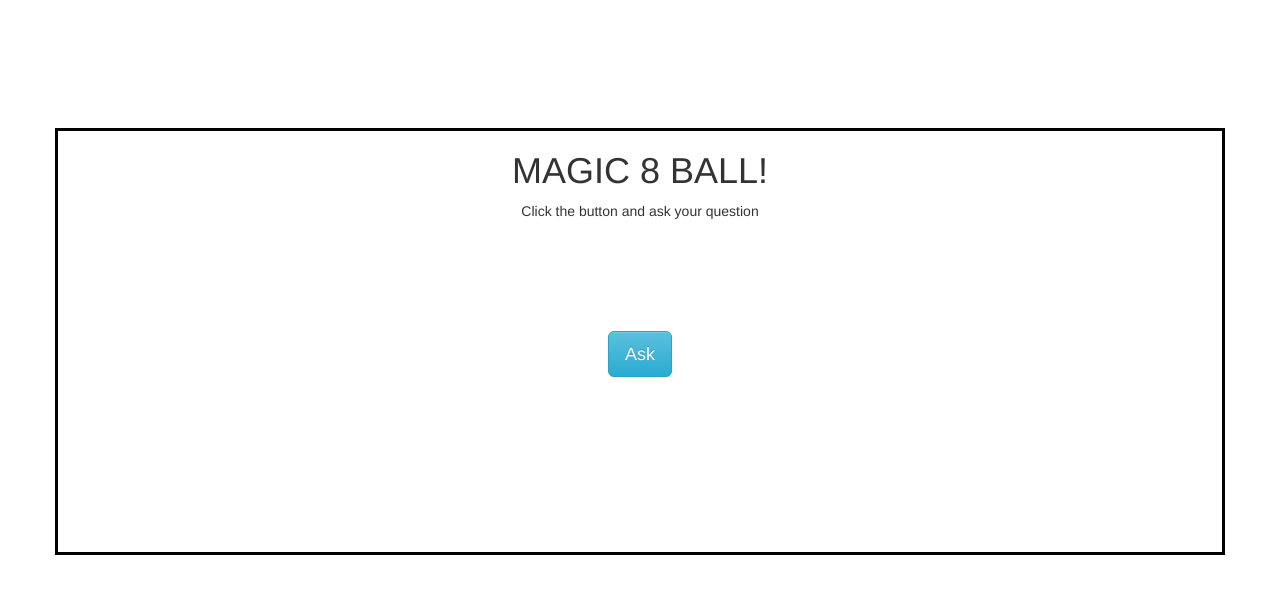
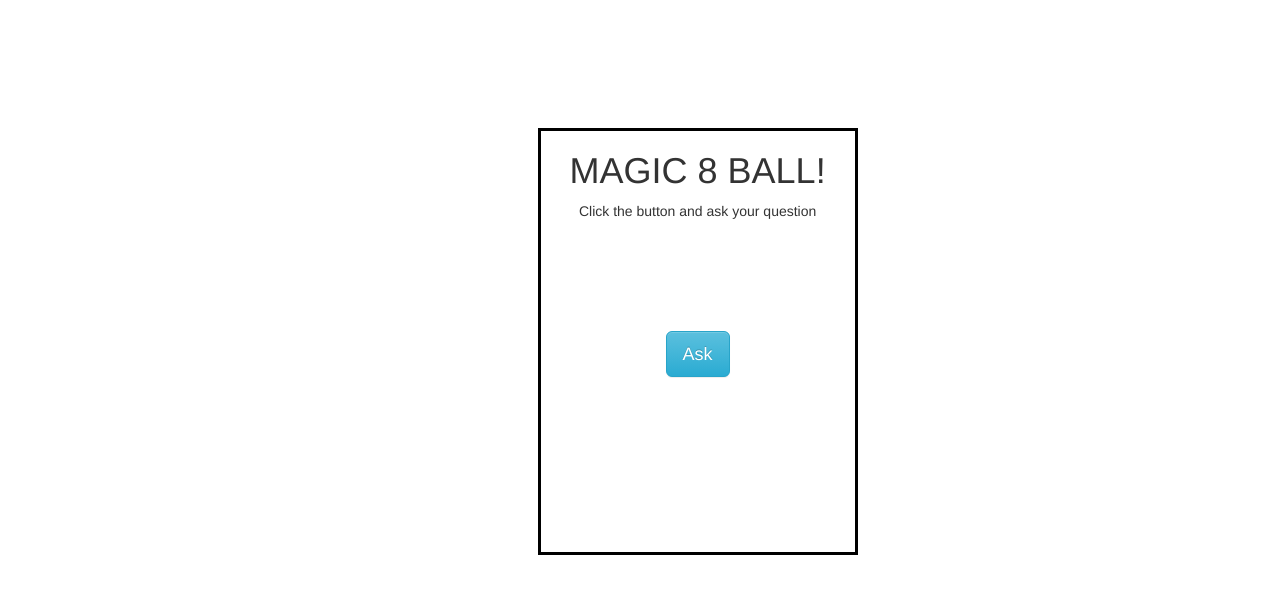
Before and after one commit to memmo01/magic-8-ball, a PHP site: page /magic8ball.html in a window 1280 px wide. Shown: the top 594 px of the page. Run offline with PHP 8.4, Linux system fonts and the light colour scheme; some libraries are stand-ins or nearby versions.

Commit message:
my site ready for deployment

```diff
--- a/assets/css/style.css
+++ b/assets/css/style.css
@@ -1,6 +1,6 @@
-.container{
+.containers{
 
-width:300px;
+width:320px;
 
 border:solid black;
 
--- /dev/null
+++ b/index.php
@@ -0,0 +1,3 @@
+
+
+<?php header( 'Location: /magic8ball.html' ) ; ?>
--- a/magic8ball.html
+++ b/magic8ball.html
@@ -29,7 +29,7 @@
 
 
 
-<div class="container">
+<div class="containers">
 
 <h1>MAGIC 8 BALL!</h1>
 <p> Click the button and ask your question</p>
```
